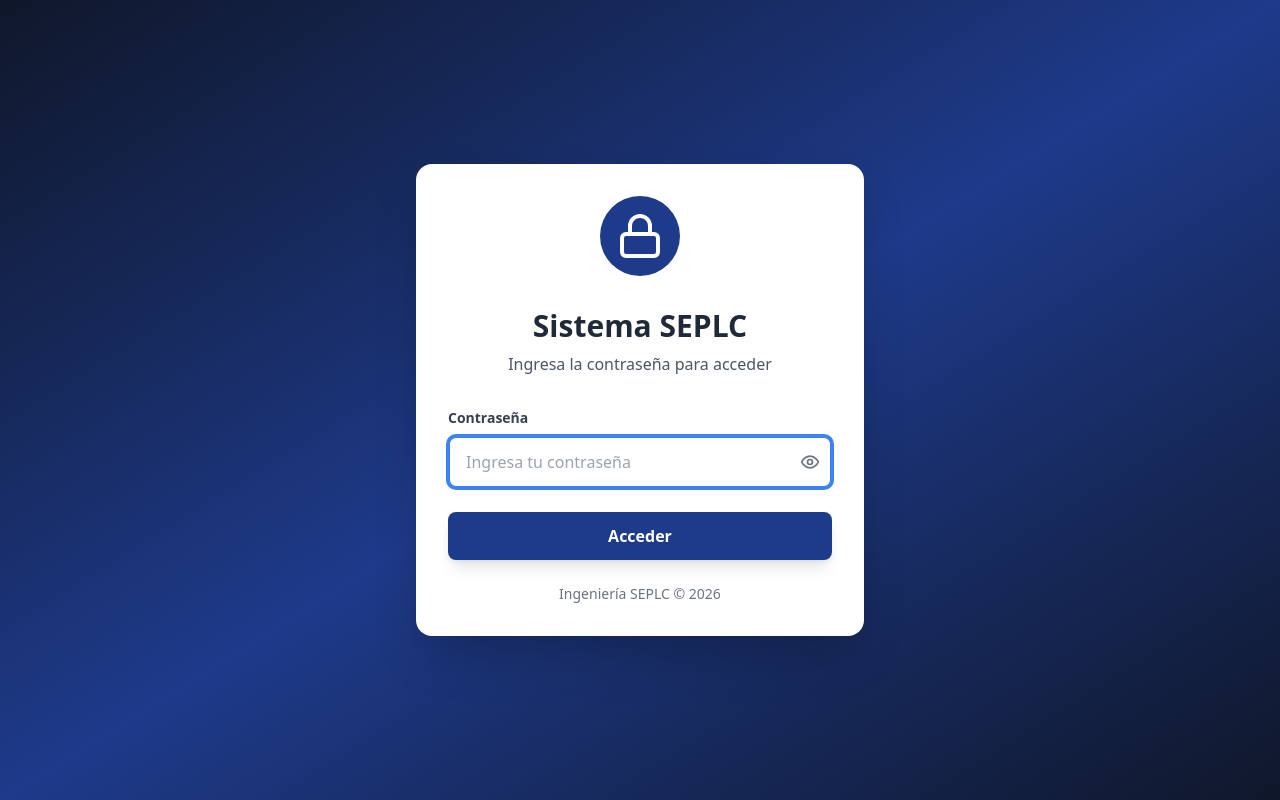
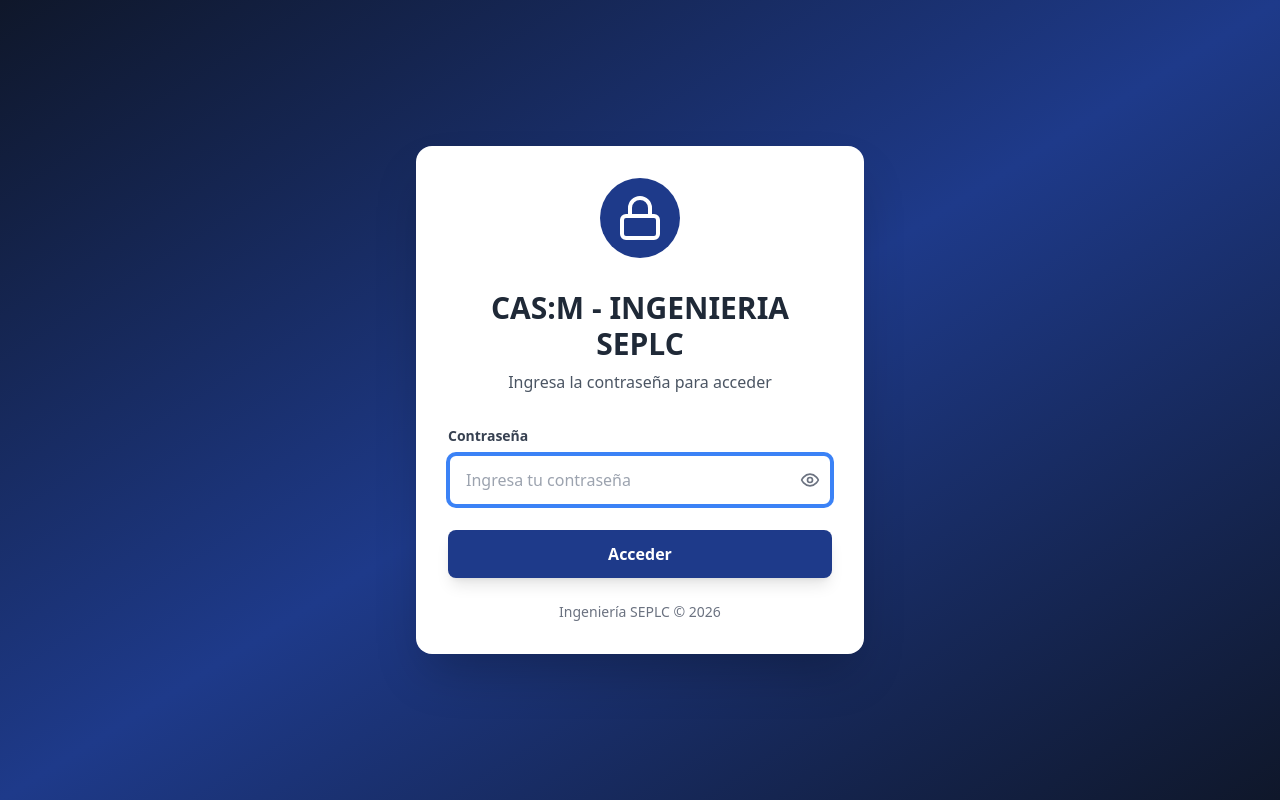
Before and after one commit to eDarkz/cas.m, a React (Vite) app: page / in a window 1280 px wide. Built offline with nearby package versions, Linux system fonts and the light colour scheme.

Commit message:
Updated Login.tsx

```diff
--- a/src/components/Login.tsx
+++ b/src/components/Login.tsx
@@ -36,7 +36,7 @@ export default function Login({ onLoginSuccess }: LoginProps) {
         </div>
 
         <h1 className="text-3xl font-bold text-center text-gray-800 mb-2">
-          Sistema SEPLC
+         CAS:M - INGENIERIA SEPLC
         </h1>
         <p className="text-center text-gray-600 mb-8">
           Ingresa la contraseña para acceder
```
